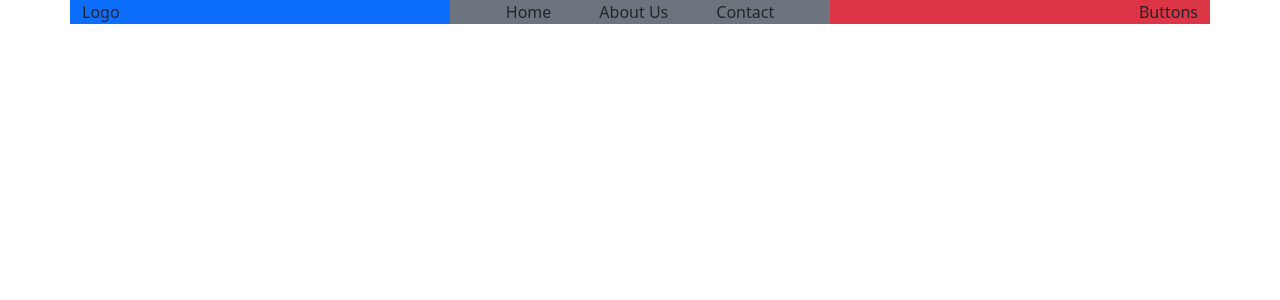
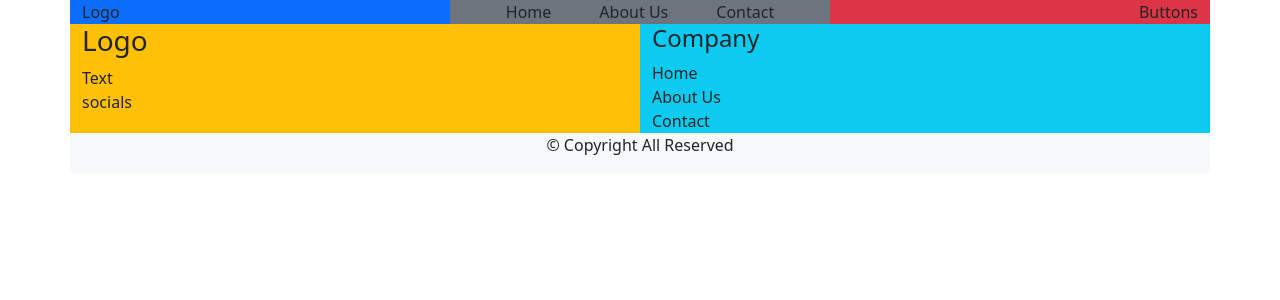
Before and after one commit to diwakarstha997/finance-tracker-react-bootstrap, a React app: page / in a window 1280 px wide. Shown: the top 300 px of the page. Built offline with nearby package versions, Linux system fonts and the light colour scheme; the HTML template or start-up script is replaced by a standard one.

Commit message:
Add footer layout

```diff
--- a/src/App.jsx
+++ b/src/App.jsx
@@ -1,6 +1,7 @@
 import { Container } from 'react-bootstrap'
 import './App.css'
 import Navbar from './components/navbar'
+import Footer from './components/footer'
 
 function App() {
 
@@ -8,6 +9,7 @@ function App() {
     <>
       <Container>
         <Navbar/>
+        <Footer/>
       </Container>
     </>
   )
--- /dev/null
+++ b/src/components/footer.jsx
@@ -0,0 +1,36 @@
+import { Col, Container, Row, Stack } from "react-bootstrap";
+
+const Footer = () => {
+    return(
+        <>
+            <Row className="bg-info">
+                <Col className="bg-warning">
+                    <Stack>
+                        <div>
+                            <h3>
+                                Logo
+                            </h3>
+                        </div>
+                        <div>Text</div>
+                        <div>socials</div>
+                    </Stack>
+                </Col>
+                <Col>
+                    <Stack>
+                        <h4>Company</h4>
+                        <ul className="footer-list">
+                            <li>Home</li>
+                            <li>About Us</li>
+                            <li>Contact</li>
+                        </ul>
+                    </Stack>
+                </Col>
+            </Row>
+            <Row className="text-center bg-light">
+                <p> &copy; Copyright All Reserved</p>
+            </Row>
+        </>
+    )
+}
+
+export default Footer;
--- a/src/index.css
+++ b/src/index.css
@@ -0,0 +1,5 @@
+.footer-list {
+    list-style-type: none;
+    margin: 0;
+    padding: 0;
+}
```
